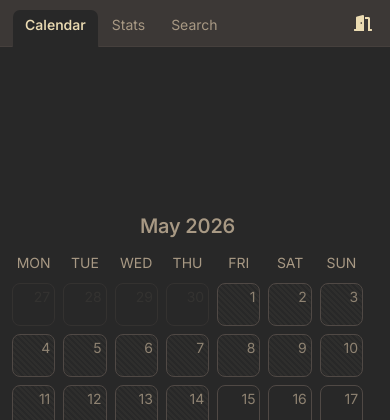
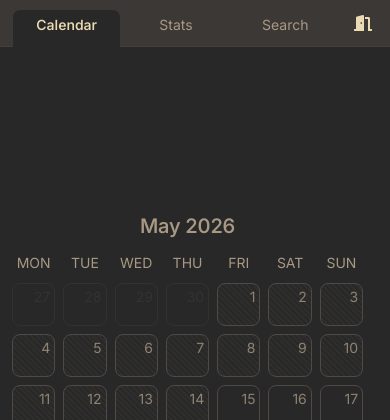
Before and after one commit to ego-alt/calendar, a Flask app: page / in a window 390 px wide. Shown: the top 420 px of the page. Run offline with Flask 3, Linux system fonts and the light colour scheme.

Commit message:
fix/clip mobile horizontal overflow

```diff
--- a/static/css/shell.css
+++ b/static/css/shell.css
@@ -145,6 +145,10 @@ body.view-search .shell-cal-only {
     width: 100%;
     /* Extra top padding drops the heading clear of the fixed bar. */
     padding: var(--space-8) var(--space-4) var(--space-8);
+    /* The 12-column chart grids round to a px or two over the viewport on phones,
+       producing a tiny horizontal pan. Clip it here; the heatmap keeps its own
+       internal overflow-x:auto scroller, which this does not affect. */
+    overflow-x: hidden;
 }
 body.view-stats #statsView,
 body.view-search #searchView {
@@ -175,15 +179,21 @@ body.view-search #calendarView {
         font-size: var(--text-base);
         padding: 5px;
     }
-    /* Three tabs (Calendar/Stats/Search) + actions on a narrow screen: let tabs
-       shrink to their label instead of the fixed desktop width. */
+    /* Three tabs (Calendar/Stats/Search) on a narrow screen: the switch fills the
+       bar and each tab takes an equal share, so widths are uniform regardless of
+       label length (the fixed desktop min-width is too wide for three tabs here). */
     .shell-switch {
+        flex: 1;
         gap: 0;
     }
+    .shell-spacer {
+        display: none;
+    }
     .shell-tab {
+        flex: 1;
         min-width: 0;
-        padding-left: 12px;
-        padding-right: 12px;
+        padding-left: 8px;
+        padding-right: 8px;
         font-size: var(--text-sm);
     }
     /* The inline calendar controls move to the bottom mode bar on phones. */
```
